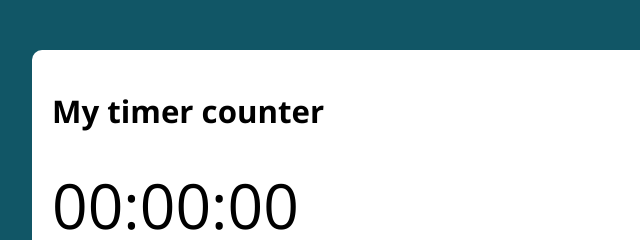
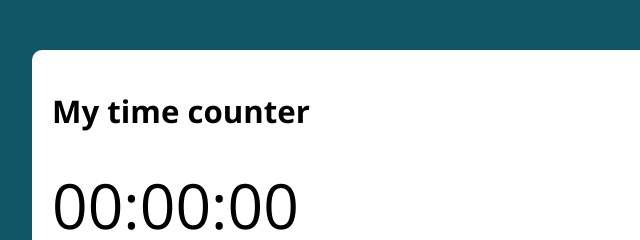
Before and after one commit to sottjr/time-counter, a plain HTML site: page index.html in a window 1280 px wide. Shown: the top 240 px of the page, 288-928 px from the left. Drawn offline with nearby package versions, Linux system fonts and the light colour scheme.

Commit message:
Update index.html

```diff
--- a/index.html
+++ b/index.html
@@ -12,7 +12,7 @@
 <body>
 
   <section class="container">
-    <h1>My timer counter</h1>
+    <h1>My time counter</h1>
     <p class="relogio">
       00:00:00
     </p>
```
